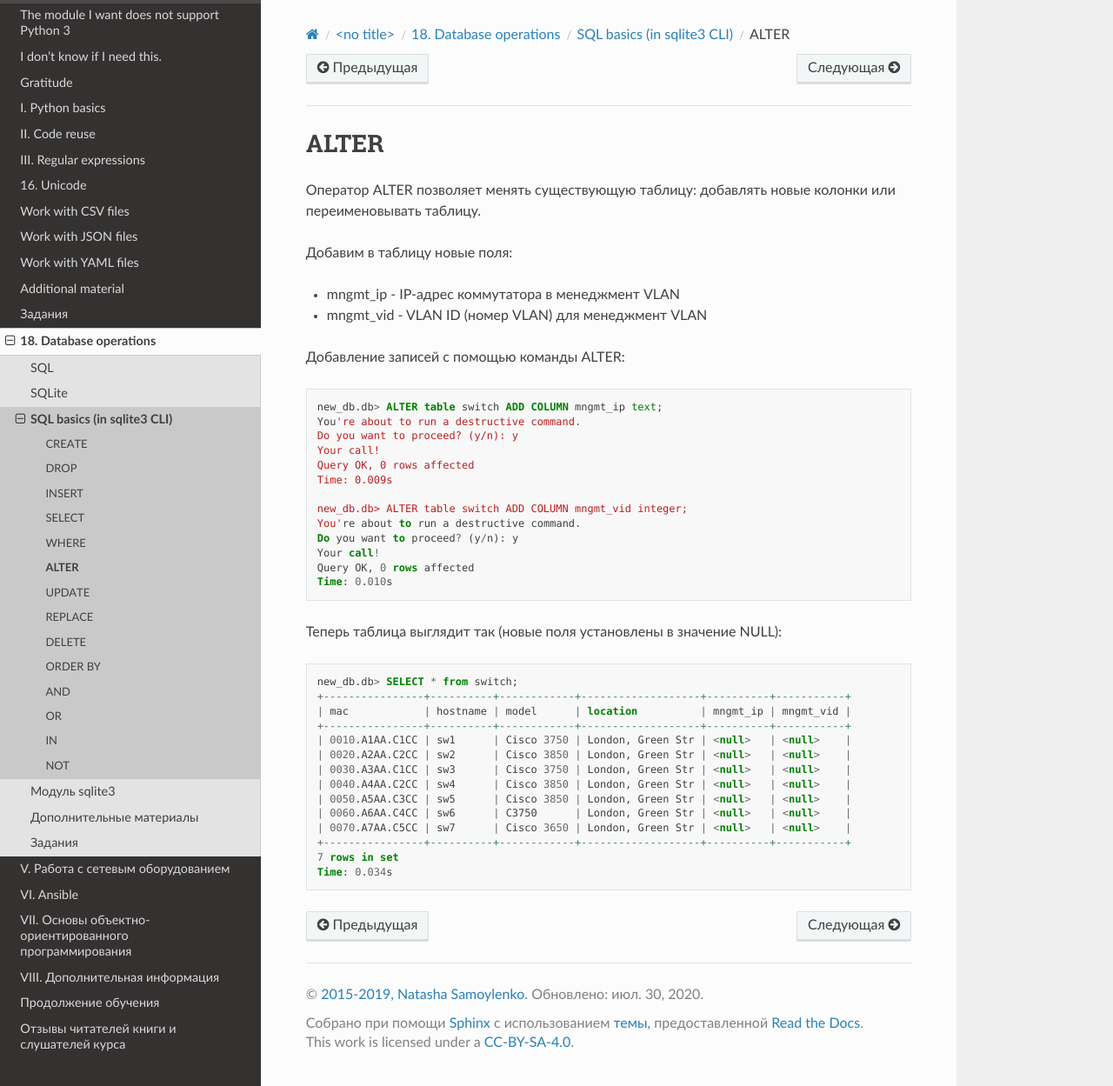
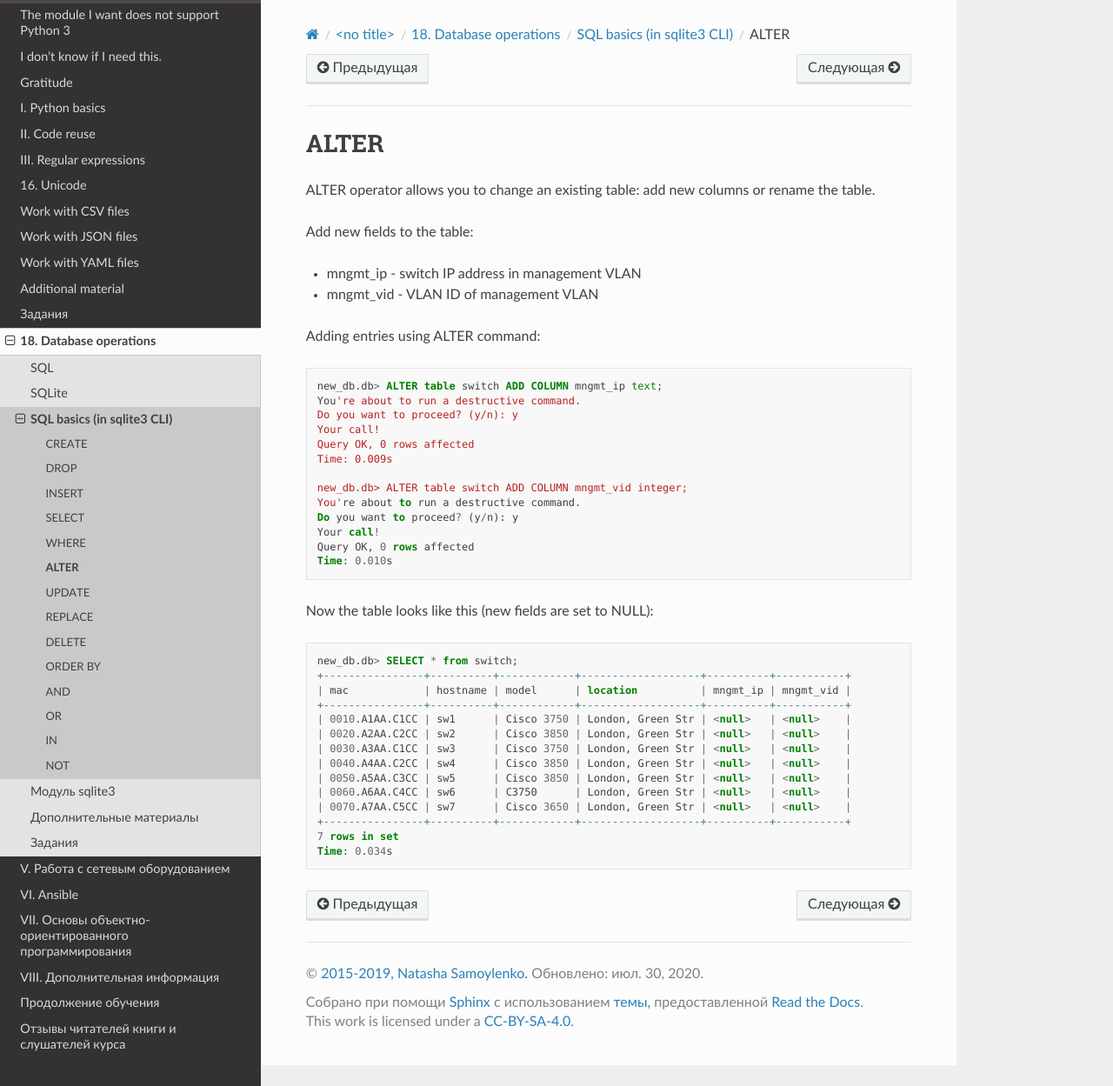
Before and after one commit to Aidar5/nattoeng, a Sphinx documentation site: the page built from docs/source/book/18_db/alter.rst, in a window 1280 px wide and 1249 px high. Shown: the whole window at 87% size. Built offline with Sphinx 7.4.7 and the Read the Docs theme 2.0.0, drawn with Linux system fonts in a browser that asks for light colours; pages that are not in the unit, such as notebooks, are missing from menus.

Commit message:
Update alter.rst

```diff
--- a/docs/source/book/18_db/alter.rst
+++ b/docs/source/book/18_db/alter.rst
@@ -1,15 +1,14 @@
 ALTER
 ~~~~~
 
-Оператор ALTER позволяет менять существующую таблицу: добавлять новые
-колонки или переименовывать таблицу.
+ALTER operator allows you to change an existing table: add new columns or rename the table.
 
-Добавим в таблицу новые поля:
+Add new fields to the table:
 
-* mngmt_ip - IP-адрес коммутатора в менеджмент VLAN
-* mngmt_vid - VLAN ID (номер VLAN) для менеджмент VLAN
+* mngmt_ip - switch IP address in management VLAN
+* mngmt_vid - VLAN ID of management VLAN
 
-Добавление записей с помощью команды ALTER:
+Adding entries using ALTER command:
 
 .. code:: sql
 
@@ -27,7 +26,7 @@ ALTER
     Query OK, 0 rows affected
     Time: 0.010s
 
-Теперь таблица выглядит так (новые поля установлены в значение NULL):
+Now the table looks like this (new fields are set to NULL):
 
 .. code:: sql
 
```
